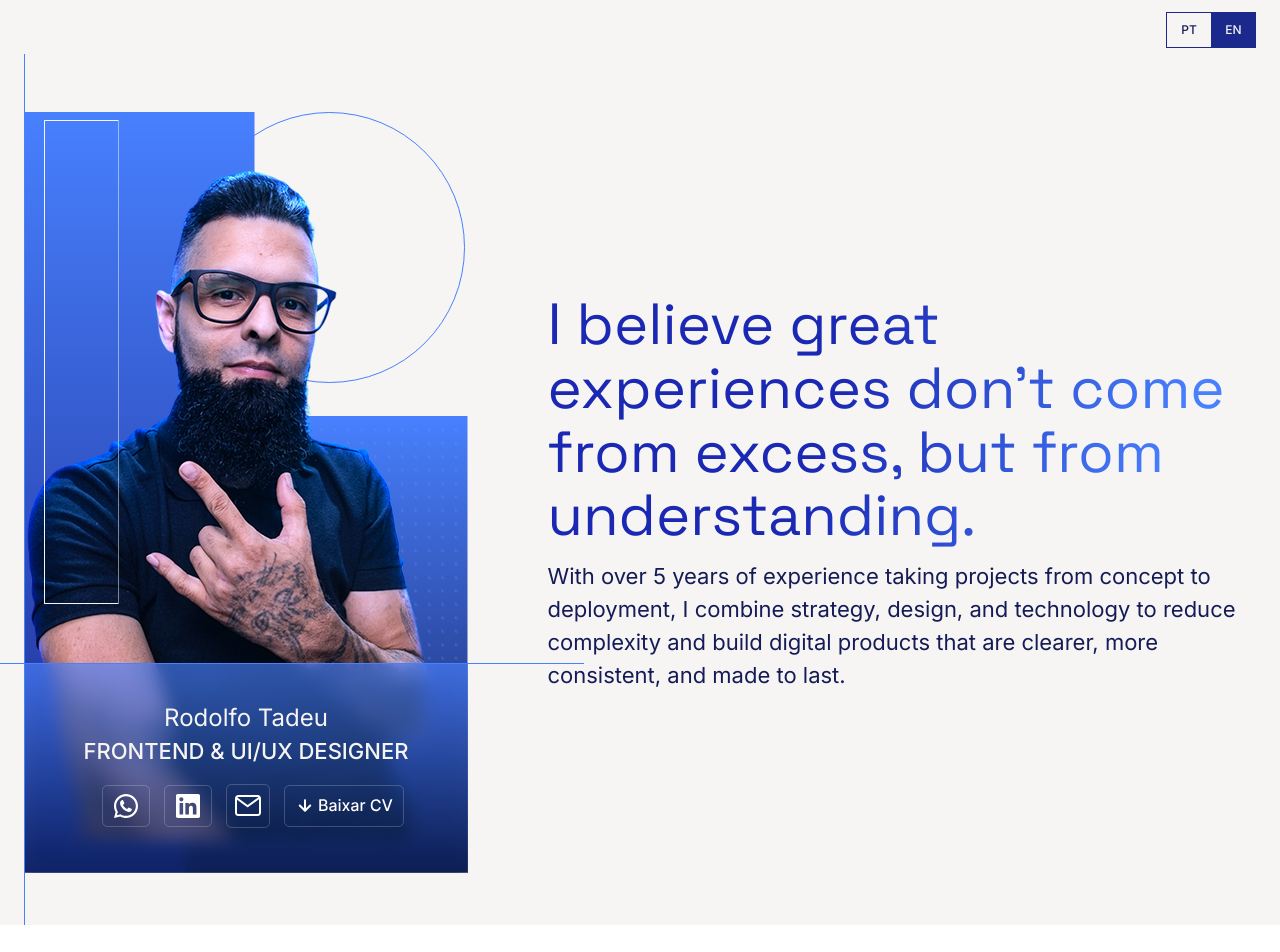
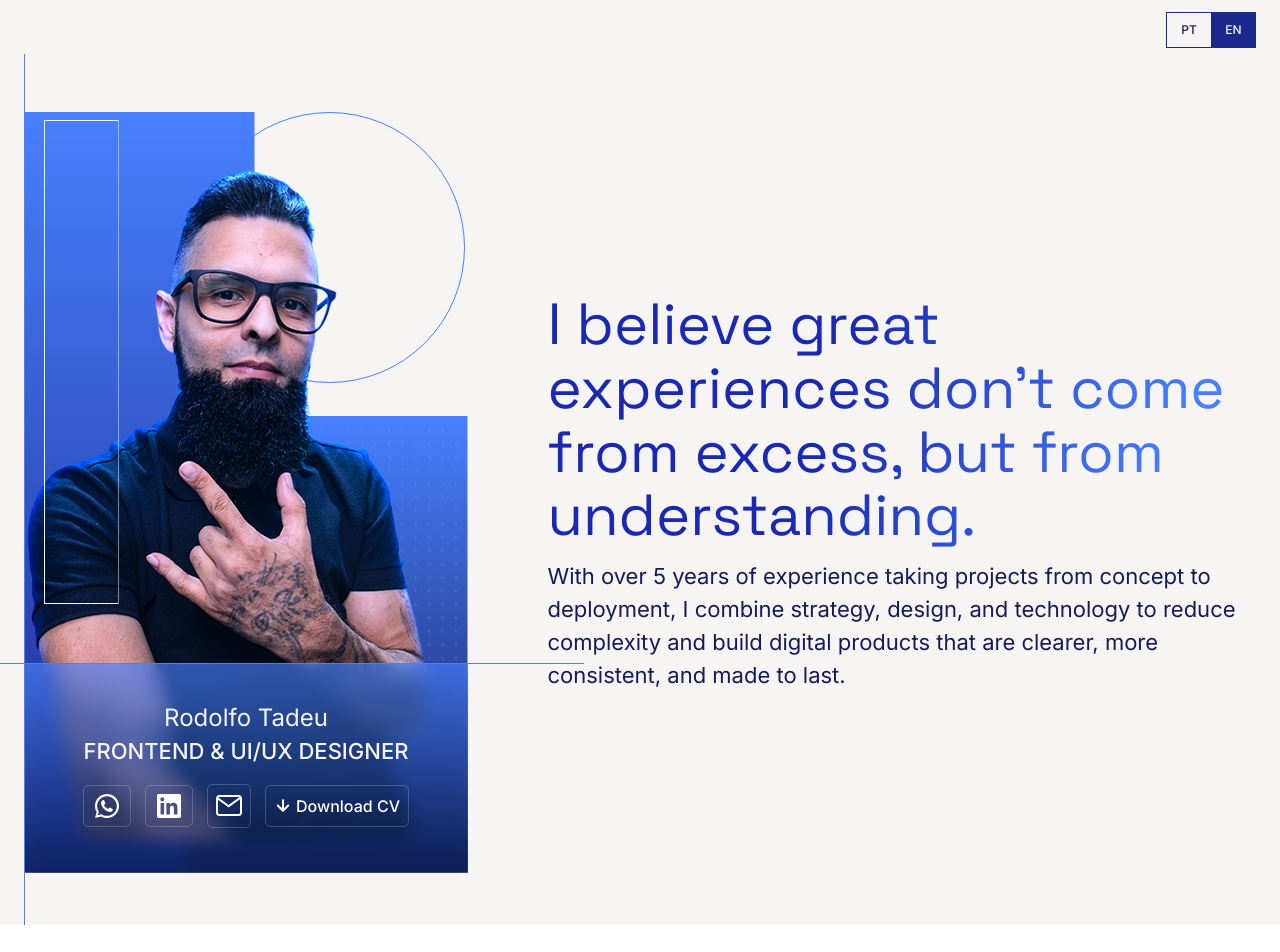
Before and after one commit to rodolfotdesigner/portfolio, a React (Vite) app: page / in a window 1280 px wide. Shown: the top 952 px of the page. Built offline with nearby package versions, Linux system fonts and the light colour scheme.

Commit message:
fix(hero): localize CV download button

```diff
--- a/src/i18n/locales/en/translation.json
+++ b/src/i18n/locales/en/translation.json
@@ -20,7 +20,7 @@
     "whatsapp": "WhatsApp",
     "linkedin": "LinkedIn",
     "email": "Email",
-    "downloadCv": "Download résumé"
+    "downloadCv": "Download CV"
   },
   "projects": {
     "title": "PROJECTS",
--- a/src/sections/Hero/ProfileCard.module.css
+++ b/src/sections/Hero/ProfileCard.module.css
@@ -40,6 +40,7 @@
   width: 288px;
   gap: 0.875rem;
   align-items: center;
+  justify-content: center;
   margin: 1.125rem auto 0;
   padding: 0;
   list-style: none;
@@ -69,7 +70,24 @@
 }
 
 .download {
+  display: flex;
   width: 120px;
+  min-width: max-content;
+  align-items: center;
+  justify-content: center;
+  gap: 4px;
+  padding-inline: 8px;
+  color: #fff;
+  font-family: "Inter", sans-serif;
+  font-size: 16px;
+  font-weight: 500;
+  line-height: normal;
+  text-decoration: none;
+  white-space: nowrap;
+}
+
+.downloadIcon {
+  flex: none;
 }
 
 .contact img {
@@ -104,7 +122,7 @@
 
   .contacts {
     width: max-content;
-    max-width: calc(100% - 28px);
+    max-width: calc(100% - 8px);
     gap: clamp(9px, calc(5.428571px + 1.116071vw), 14px);
     margin-top: clamp(1.125rem, calc(31.714286px - 1.785714vw), 1.625rem);
   }
@@ -124,3 +142,9 @@
     width: clamp(113px, calc(108px + 1.5625vw), 120px);
   }
 }
+
+@media (max-width: 376px) {
+  .download {
+    padding-inline: 4px;
+  }
+}
--- a/src/sections/Hero/ProfileCard.tsx
+++ b/src/sections/Hero/ProfileCard.tsx
@@ -2,7 +2,6 @@ import { useTranslation } from 'react-i18next'
 import whatsappIcon from '../../assets/icons/WhatsApp.svg'
 import linkedinIcon from '../../assets/icons/Linkedin.svg'
 import emailIcon from '../../assets/icons/Email.svg'
-import downloadCvIcon from '../../assets/icons/Download_CV.svg'
 import styles from './ProfileCard.module.css'
 
 export default function ProfileCard() {
@@ -44,7 +43,18 @@ export default function ProfileCard() {
             href="/cv/rodolfo-tadeu-cv.pdf"
             download="rodolfo-tadeu-cv.pdf"
           >
-            <img src={downloadCvIcon} alt={t('hero.downloadCv')} width="97" height="19" />
+            <svg
+              className={styles.downloadIcon}
+              width="18"
+              height="19"
+              viewBox="0 0 18 19"
+              fill="none"
+              aria-hidden="true"
+              focusable="false"
+            >
+              <path d="M9.00008 3.25C9.55233 3.25004 10.0001 3.69774 10.0001 4.25V12.3359L13.543 8.79297C13.9336 8.40248 14.5666 8.40246 14.9571 8.79297C15.3476 9.18348 15.3476 9.81652 14.9571 10.207L9.70711 15.457C9.66058 15.5036 9.60872 15.5444 9.55379 15.5811C9.51466 15.6072 9.47436 15.6304 9.43269 15.6504C9.3872 15.6723 9.34009 15.6912 9.29109 15.7061C9.27435 15.7111 9.25725 15.7146 9.24031 15.7188C9.22471 15.7226 9.20932 15.7274 9.19344 15.7305C9.18634 15.7319 9.17907 15.7322 9.17195 15.7334C9.11601 15.7431 9.05879 15.75 9.00008 15.75C8.94344 15.75 8.88813 15.7434 8.83406 15.7344C8.82366 15.7326 8.81316 15.7316 8.80281 15.7295C8.79131 15.7272 8.77999 15.7244 8.76863 15.7217C8.74806 15.7168 8.72739 15.7123 8.70711 15.7061C8.65845 15.6912 8.61167 15.6722 8.56648 15.6504C8.52669 15.6312 8.48776 15.6097 8.45027 15.585C8.39361 15.5476 8.34086 15.5048 8.29305 15.457L3.04305 10.207C2.65252 9.81651 2.65252 9.18349 3.04305 8.79297C3.43357 8.40248 4.0666 8.40246 4.45711 8.79297L8.00008 12.3359V4.25C8.00008 3.69772 8.44779 3.25 9.00008 3.25Z" fill="currentColor" />
+            </svg>
+            <span>{t('hero.downloadCv')}</span>
           </a>
         </li>
       </ul>
```
Also changed, not shown: src/assets/icons/Download_CV.svg (deleted).
